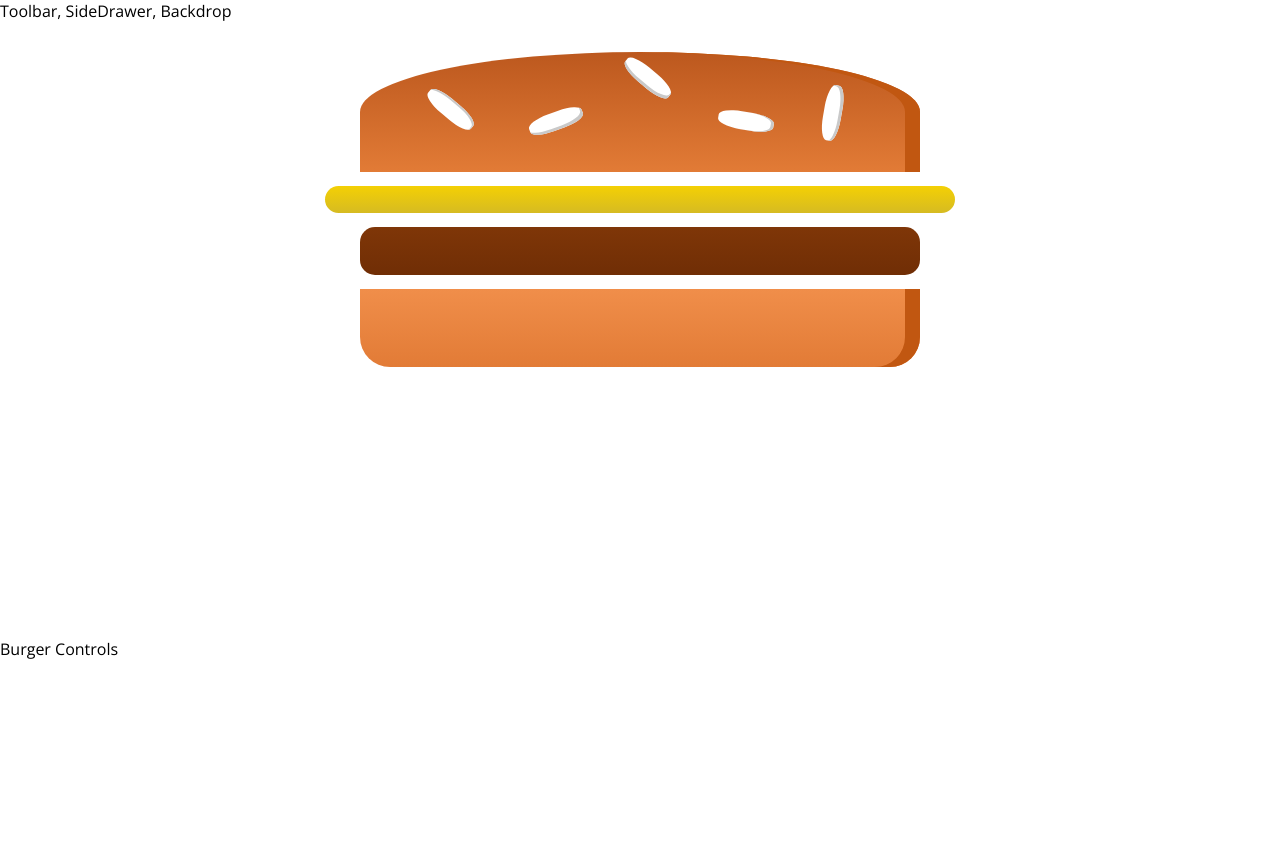
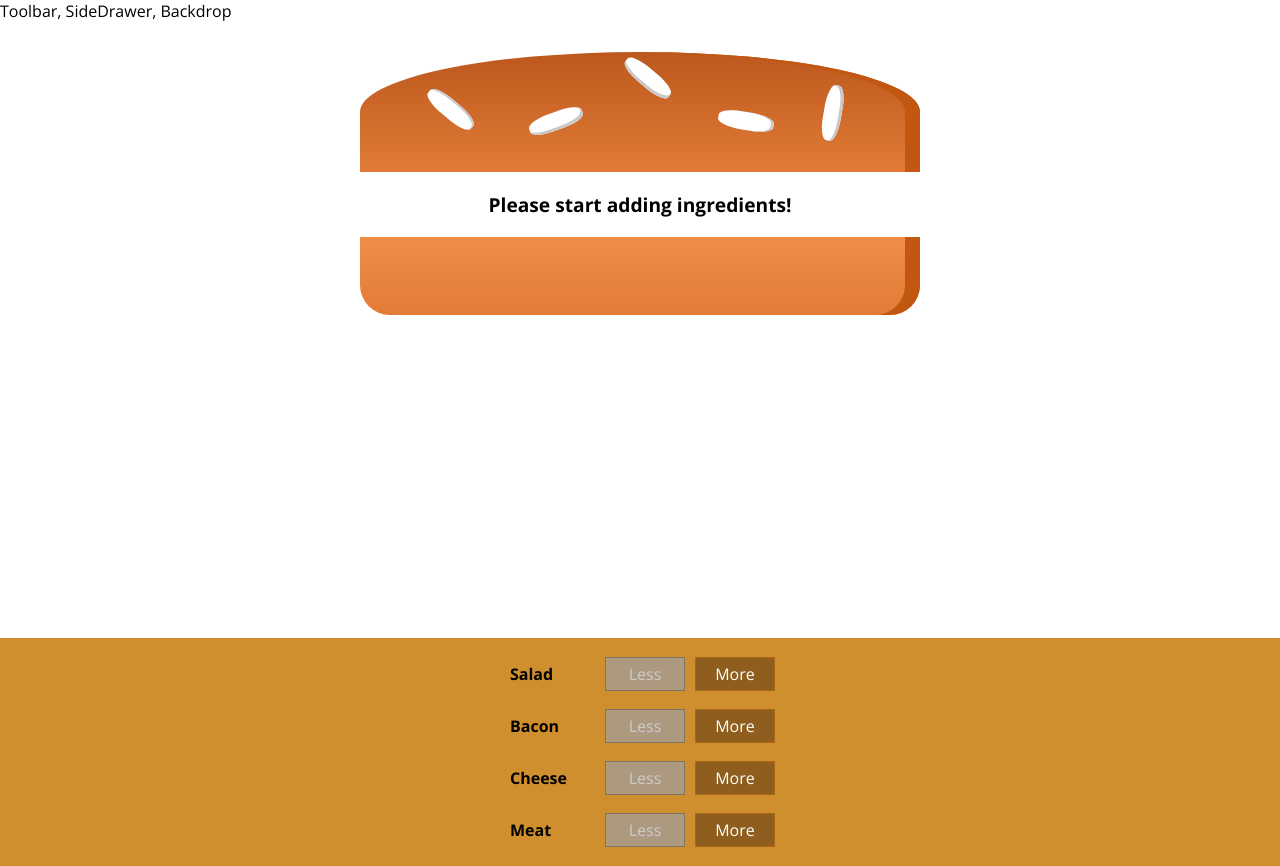
Before and after one commit to papur/burger, a React app: page / in a window 1280 px wide. Before the commit the page ends 800 px from the top, so only its background shows below. Built offline with nearby package versions, Linux system fonts and the light colour scheme.

Commit message:
build controls

```diff
--- /dev/null
+++ b/src/components/Burger/BuildControls/BuildControl/BuildControl.css
@@ -0,0 +1,56 @@
+.BuildControl {
+    display: flex;
+    justify-content: space-between;
+    align-items: center;
+    margin: 5px 0;
+}
+
+.BuildControl button {
+    display: block;
+    font: inherit;
+    padding: 5px;
+    margin: 0 5px;
+    width: 80px;
+    border: 1px solid #AA6817;
+    cursor: pointer;
+    outline: none;
+}
+
+.BuildControl button:disabled {
+    background-color: #AC9980;
+    border: 1px solid #7E7365;
+    color: #ccc;
+    cursor: default;
+}
+
+.BuildControl button:hover:disabled {
+    background-color: #AC9980;
+    color: #ccc;
+    cursor: not-allowed;
+}
+
+.Label {
+    padding: 10px;
+    font-weight: bold;
+    width: 80px;
+}
+
+.BuildControl .Less {
+    background-color: #D39952;
+    color: white;
+}
+
+.BuildControl .More {
+    background-color: #8F5E1E;
+    color: white;
+}
+
+.BuildControl .Less:hover, .BuildControl .Less:active {
+    background-color: #DAA972;
+    color: white;
+}
+
+.BuildControl .More:hover,.BuildControl .More:active {
+    background-color: #99703F;
+    color: white;
+}
--- /dev/null
+++ b/src/components/Burger/BuildControls/BuildControl/BuildControl.js
@@ -0,0 +1,18 @@
+import React from 'react';
+
+import classes from './BuildControl.css';
+
+const buildControl = ( props ) => (
+    <div className={classes.BuildControl}>
+        <div className={classes.Label}>{props.label}</div>
+        <button
+            className={classes.Less}
+            onClick={props.removed}
+            disabled={props.disabled}>Less</button>
+        <button
+            className={classes.More}
+            onClick={props.added}>More</button>
+    </div>
+);
+
+export default buildControl;
--- /dev/null
+++ b/src/components/Burger/BuildControls/BuildControls.css
@@ -0,0 +1,10 @@
+.BuildControls {
+    width: 100%;
+    background-color: #cf8f2e;
+    display: flex;
+    flex-flow: column;
+    align-items: center;
+    box-shadow: 0 2px 1px #ccc;
+    margin: auto;
+    padding: 10px 0;
+}
--- /dev/null
+++ b/src/components/Burger/BuildControls/BuildControls.js
@@ -0,0 +1,26 @@
+import React from 'react';
+
+import classes from './BuildControls.css';
+import BuildControl from './BuildControl/BuildControl';
+
+const controls = [
+    { label: 'Salad', type: 'salad' },
+    { label: 'Bacon', type: 'bacon' },
+    { label: 'Cheese', type: 'cheese' },
+    { label: 'Meat', type: 'meat' },
+];
+
+const buildControls = ( props ) => (
+    <div className={classes.BuildControls}>
+        {controls.map(ctrl => (
+            <BuildControl
+                key={ctrl.label}
+                label={ctrl.label}
+                added={() => props.ingredientAdded(ctrl.type)}
+                removed={() => props.ingredientRemoved(ctrl.type)}
+                disabled={props.disabled[ctrl.type]} />
+        ))}
+    </div>
+);
+
+export default buildControls;
--- a/src/components/Burger/Burger.js
+++ b/src/components/Burger/Burger.js
@@ -4,11 +4,23 @@
 import BurgerIngredient from './BurgerIngredient/BurgerIngredient';
 
 const burger = ( props ) => {
+    let transformedIngredients = Object.keys(props.ingredients)
+        .map(igKey => {
+            return [...Array(props.ingredients[igKey])].map((_, i) => {
+                return <BurgerIngredient key={igKey + i} type={igKey} />;
+            });
+        })
+        .reduce((arr, el) => {
+            return arr.concat(el)
+        }, []);
+    if (transformedIngredients.length === 0) {
+        transformedIngredients = <p>Please start adding ingredients!</p>
+    }
+    console.log(transformedIngredients);
     return (
         <div className={classes.Burger}>
             <BurgerIngredient type="bread-top" />
-            <BurgerIngredient type="cheese" />
-            <BurgerIngredient type="meat" />
+            {transformedIngredients}
             <BurgerIngredient type="bread-bottom" />
         </div>
     );
--- a/src/containers/BurgerBuilder/BurgerBuilder.js
+++ b/src/containers/BurgerBuilder/BurgerBuilder.js
@@ -1,13 +1,74 @@
 import React, { Component } from 'react';
 import ReactAux from '../../hoc/ReactAux';
 import Burger from '../../components/Burger/Burger';
+import BuildControls from '../../components/Burger/BuildControls/BuildControls';
+
+const INGREDIENT_PRICES = {
+  salad: 0.5,
+  cheese: 0.4,
+  meat: 1.3,
+  bacon: 0.7
+};
 
 class BurgerBuilder extends Component {
+  // constructor( props ) {
+  //   super( props );
+  //   this.state = {...}
+  // }
+  state = {
+    ingredients: {
+      salad: 0,
+      bacon: 0,
+      cheese: 0,
+      meat: 0
+    },
+    totalPrice: 4
+  }
+
+  addIngredientHandler = ( type ) => {
+    const oldCount = this.state.ingredients[type];
+    const updatedCount = oldCount + 1;
+    const updatedIngredients = {
+      ...this.state.ingredients
+    };
+    updatedIngredients[type] = updatedCount;
+    const priceAddition = INGREDIENT_PRICES[type];
+    const oldPrice = this.state.totalPrice;
+    const newPrice = oldPrice + priceAddition;
+    this.setState({totalPrice: newPrice, ingredients: updatedIngredients});
+  };
+
+  removeIngredientHandler = ( type ) => {
+    const oldCount = this.state.ingredients[type];
+    if ( oldCount <= 0 ) {
+      return;
+    }
+    const updatedCount = oldCount - 1;
+    const updatedIngredients = {
+      ...this.state.ingredients
+    };
+    updatedIngredients[type] = updatedCount;
+    const priceAddition = INGREDIENT_PRICES[type];
+    const oldPrice = this.state.totalPrice;
+    const newPrice = oldPrice - priceAddition;
+    this.setState({totalPrice: newPrice, ingredients: updatedIngredients});
+  };
+
   render () {
+    const disabledInfo = {
+      ...this.state.ingredients
+    };
+    for (let key in disabledInfo) {
+      disabledInfo[key] = disabledInfo[key] <= 0
+    }
+    // {salad: true,  meat: false, ...}
     return (
       <ReactAux>
-        <Burger />
-        <div>Burger Controls</div>
+        <Burger ingredients={this.state.ingredients}/>
+        <BuildControls
+          ingredientAdded={this.addIngredientHandler}
+          ingredientRemoved={this.removeIngredientHandler}
+          disabled={disabledInfo} />
       </ReactAux>
     );
   }
```
Also changed, not shown: 1 other file (tests, documents, lock files or other folders).
